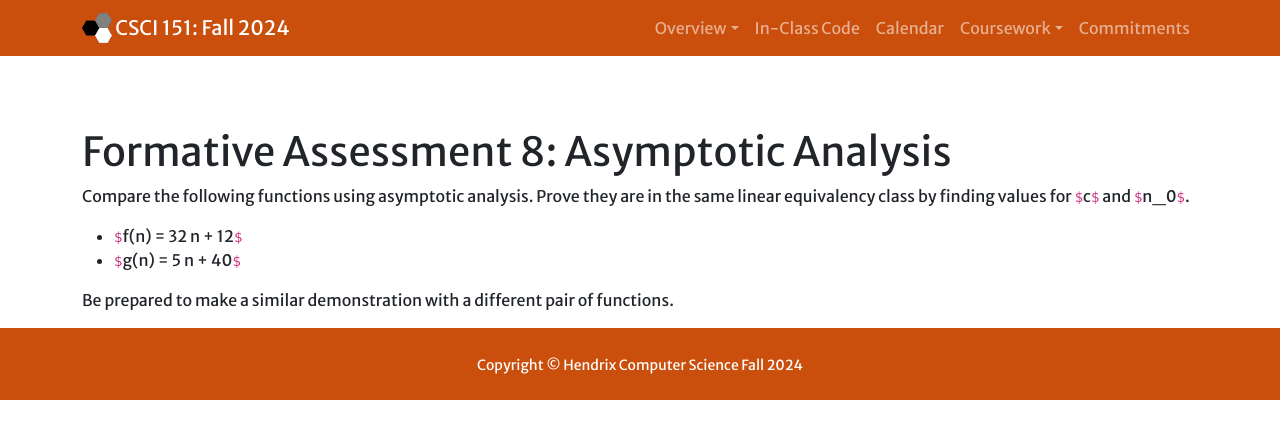
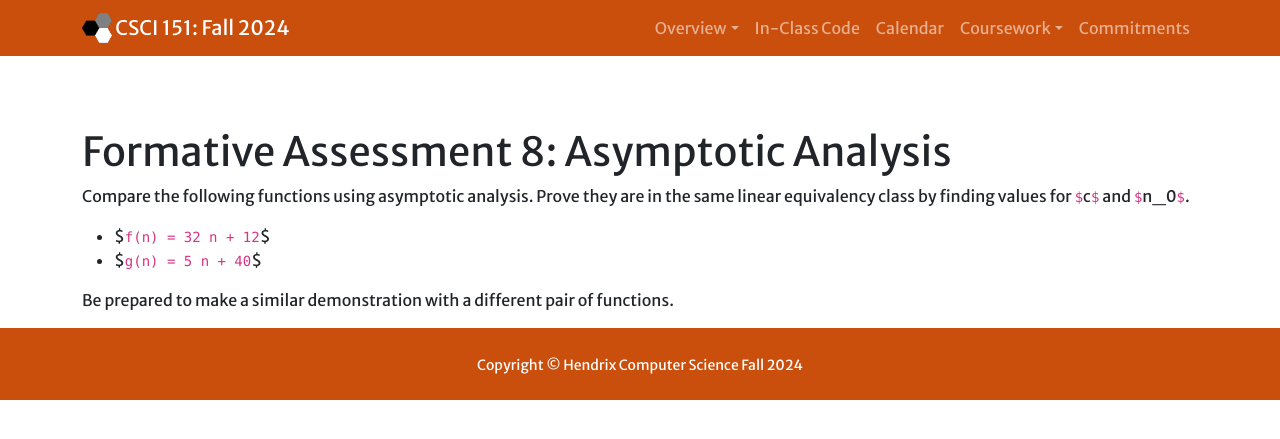
Before and after one commit to Hendrix-CS/csci151, a Jekyll site: the page built from homework/bigo.md, in a window 1280 px wide. Shown: the top 439 px of the page. Built offline with Jekyll 4.4.1, drawn with Linux system fonts in a browser that asks for light colours; nearby versions of some CDN libraries.

Commit message:
Trying the backtick math again

```diff
--- a/homework/bigo.md
+++ b/homework/bigo.md
@@ -8,7 +8,7 @@ worktitle: Asymptotic Analysis
 Compare the following functions using asymptotic analysis. Prove they are
 in the same linear equivalency class by finding values for `$`c`$` and `$`n_0`$`.
 
-* `$`f(n) = 32 n + 12`$`
-* `$`g(n) = 5 n + 40`$`
+* $`f(n) = 32 n + 12`$
+* $`g(n) = 5 n + 40`$
 
 Be prepared to make a similar demonstration with a different pair of functions.
```
